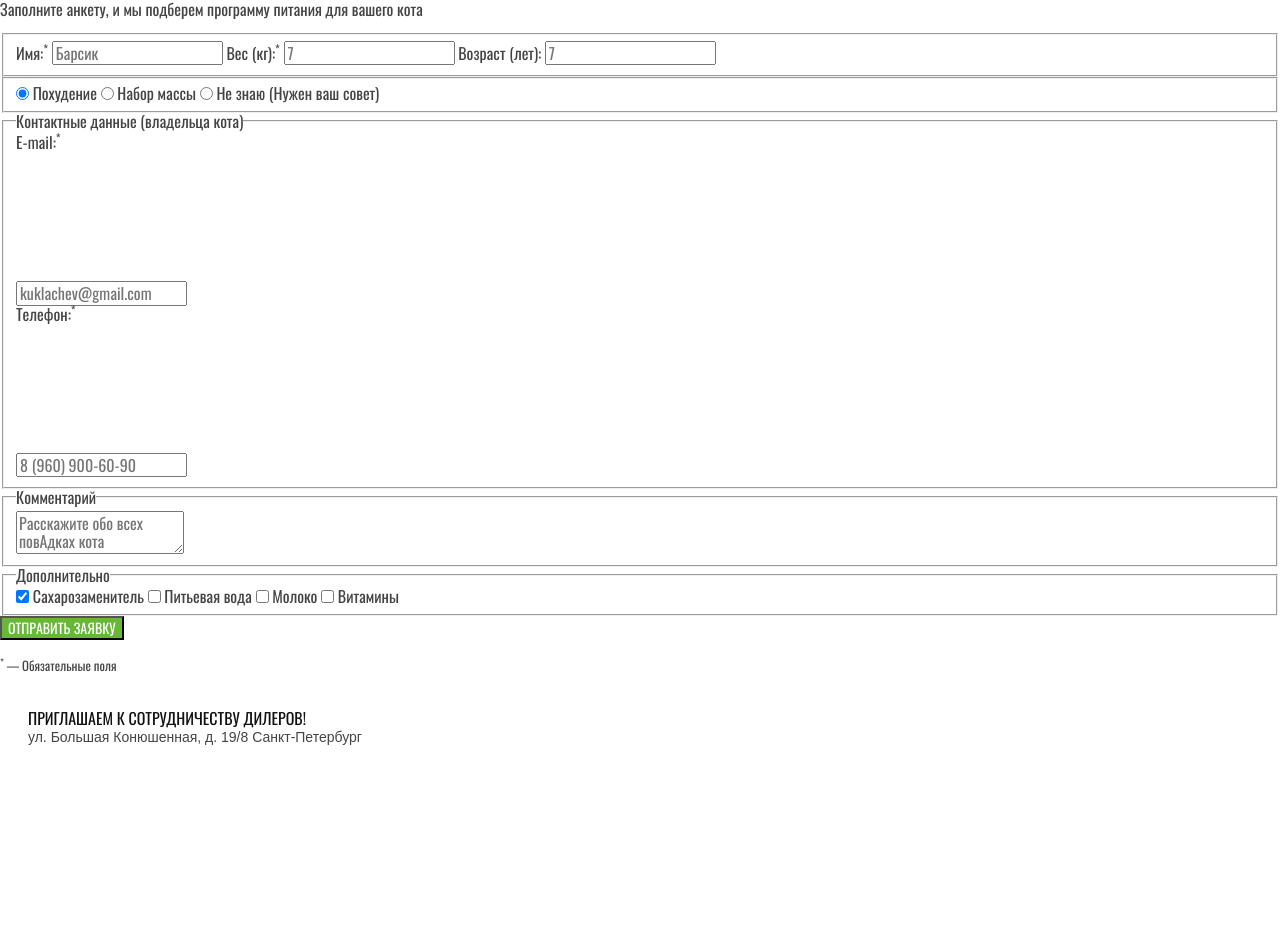
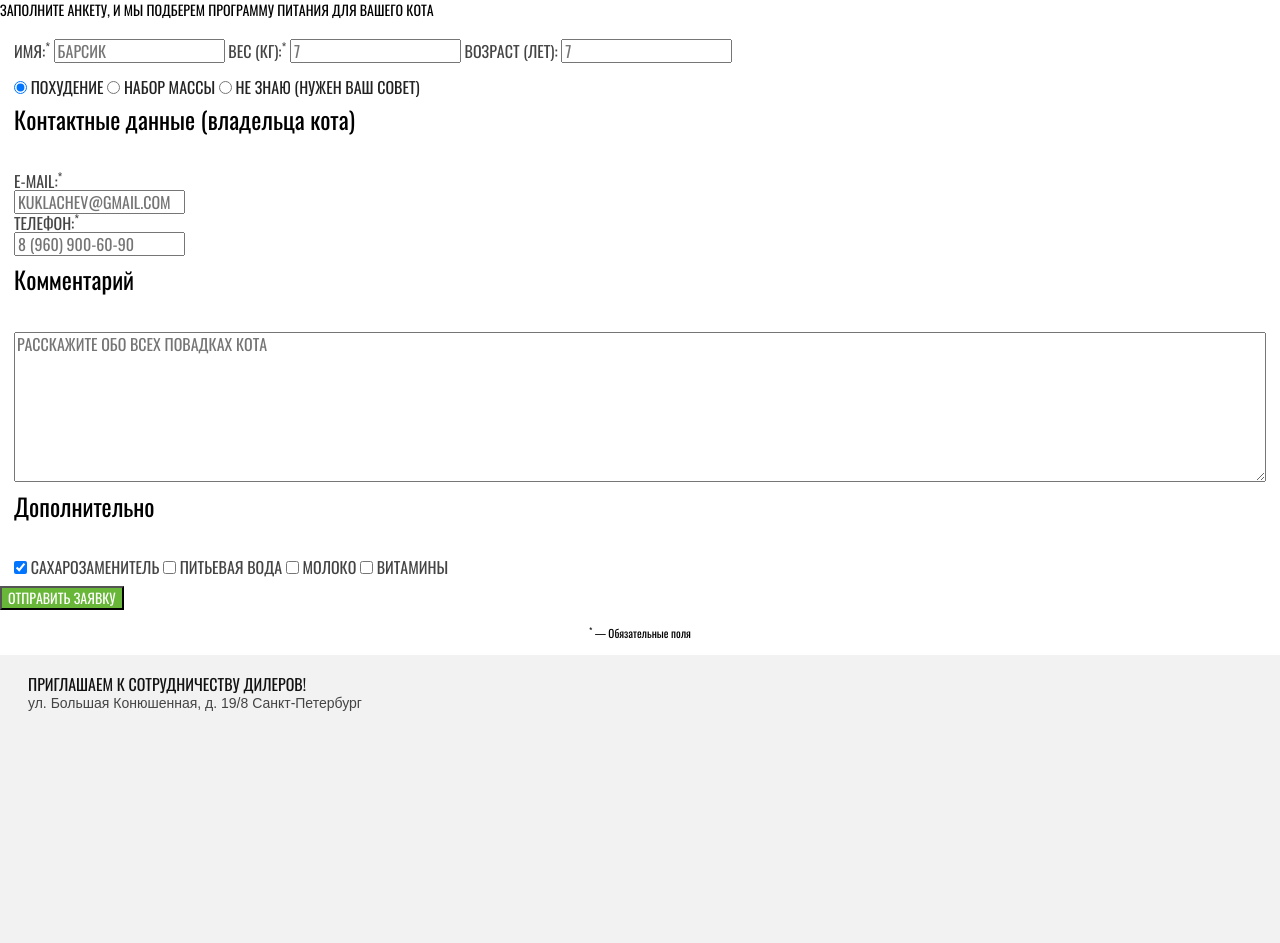
Before and after one commit to Viktor-Rybakov/Cat-energy, a website: page source/form.html in a window 1280 px wide. Shown: the part 166-1109 px from the top of the page. Drawn offline with nearby package versions, Linux system fonts and the light colour scheme; files that its build step writes are made by us from their sources.

Commit message:
Добавляет стили страницы form

```diff
--- a/source/form.html
+++ b/source/form.html
@@ -23,7 +23,7 @@
           </li>
 
           <li class="main-menu__item">
-            <a class="main-menu__link" href="#">Каталог продукции</a>
+            <a class="main-menu__link" href="catalog.html">Каталог продукции</a>
           </li>
 
           <li class="main-menu__item main-menu__item--current">
@@ -84,7 +84,7 @@
 
             <div class="form__field-container">
               <input class="form__input" id="email-field" type="email" name="email" placeholder="kuklachev@gmail.com" required autocomplete="on">
-              <svg class="form__field-icon"></svg>
+              <svg class="form__field-icon" width="18" height="13"></svg>
             </div>
 
             <label class="form__label" for="tel-field">
@@ -93,18 +93,18 @@
 
             <div class="form__field-container">
               <input class="form__input" id="tel-field" type="tel" name="tel" placeholder="8 (960) 900-60-90" required autocomplete="on">
-              <svg class="form__field-icon"></svg>
+              <svg class="form__field-icon" width="20" height="20"></svg>
             </div>
           </fieldset>
 
           <fieldset class="form__fieldset">
-            <legend class="form__label">Комментарий</legend>
+            <legend class="form__legend">Комментарий</legend>
 
             <textarea class="form__textarea" name="comment" placeholder="Расскажите обо всех повАдках кота"></textarea>
           </fieldset>
 
           <fieldset class="form__fieldset">
-            <legend class="form__label">Дополнительно</legend>
+            <legend class="form__legend">Дополнительно</legend>
 
             <input class="form__checkbox" id="sweetener-field" type="checkbox" name="sweetener" checked>
             <label class="form__label" for="sweetener-field">Сахарозаменитель</label>
@@ -136,9 +136,9 @@
             <span class="contacts__address">ул. Большая Конюшенная, д. 19/8</span>
             <span class="contacts__city">Санкт-Петербург</span>
           </address>
+        </div>
 
-          <iframe class="contacts__map"></iframe>
-        </div>
+        <iframe class="contacts__map"></iframe>
       </section>
     </main>
 
@@ -151,21 +151,21 @@
         <li class="socials__item">
           <a class="socials__link" href="https://vk.com" aria-label="Ссылка на Вконтакте"
               target="_blank" rel="noopener noreferrer nofollow">
-            <svg class="socials__icon"></svg>
+            <svg class="socials__icon" width="23" height="16"></svg>
           </a>
         </li>
 
         <li class="socials__item">
           <a class="socials__link" href="https://www.instagram.com" aria-label="Ссылка на Instagram"
               target="_blank" rel="noopener noreferrer nofollow">
-            <svg class="socials__icon"></svg>
+            <svg class="socials__icon" width="16" height="16"></svg>
           </a>
         </li>
 
         <li class="socials__item">
           <a class="socials__link" href="https://facebook.com" aria-label="Ссылка на Facebook"
               target="_blank" rel="noopener noreferrer nofollow">
-            <svg class="socials__icon"></svg>
+            <svg class="socials__icon" width="22" height="22"></svg>
           </a>
         </li>
       </ul>
--- a/source/sass/blocks/contacts.scss
+++ b/source/sass/blocks/contacts.scss
@@ -2,11 +2,15 @@
 // Contacts
 
 .contacts {
-
+  background-color: var(--dark-background-color);
 }
 
 .contacts__container {
   padding: 20px 28px;
+
+  &--main {
+    background-color: var(--light-backgound-color);
+  }
 }
 
 .contacts__slogan {
--- /dev/null
+++ b/source/sass/blocks/form-section.scss
@@ -0,0 +1,17 @@
+/* stylelint-disable block-no-empty */
+// Form-section
+
+.form-section {
+
+}
+
+.form-section__description {
+  font-size: 14px;
+  line-height: 18px;
+  color: var(--contrast-dark-text-color);
+  text-transform: uppercase;
+}
+
+.form-section__form {
+
+}
--- /dev/null
+++ b/source/sass/blocks/form.scss
@@ -0,0 +1,82 @@
+/* stylelint-disable block-no-empty */
+// Form
+
+.form {
+
+}
+
+.form__fieldset {
+  border: none;
+
+  &--bordered {
+
+  }
+}
+
+.form__label {
+  line-height: 18px;
+  text-transform: uppercase;
+}
+
+.form__fieldset--bordered .form__label {
+  color: var(--contrast-dark-text-color-3);
+}
+
+.form__input {
+  line-height: 18px;
+  text-transform: uppercase;
+  color: var(--primary-text-color);
+
+  &::placeholder {
+    opacity: 1;
+  }
+}
+
+.form__radio {
+
+}
+
+.form__legend {
+  margin-bottom: 34px;
+  font-size: 24px;
+  line-height: 26px;
+  color: var(--contrast-dark-text-color);
+}
+
+.form__field-container {
+  position: relative;
+}
+
+.form__field-icon {
+  position: absolute;
+  top: 50%;
+  right: 0;
+  transform: translateY(50%);
+}
+
+.form__textarea {
+  width: 100%;
+  height: 150px;
+  line-height: 18px;
+  text-transform: uppercase;
+  color: var(--primary-text-color);
+
+  &::placeholder {
+    opacity: 1;
+  }
+}
+
+.form__checkbox {
+
+}
+
+.form__submit {
+
+}
+
+.form__note {
+  font-size: 14px;
+  line-height: 16px;
+  color: var(--contrast-dark-text-color);
+  text-align: center;
+}
--- a/source/sass/blocks/section.scss
+++ b/source/sass/blocks/section.scss
@@ -7,6 +7,7 @@
 
 .section__main-title {
   font-size: 36px;
+  font-weight: 400;
   color: var(--contrast-dark-text-color);
 }
 
--- a/source/sass/style.scss
+++ b/source/sass/style.scss
@@ -23,7 +23,9 @@
 @import "blocks/goal.scss";
 @import "blocks/how-it-works.scss";
 @import "blocks/results.scss";
+@import "blocks/form-section.scss";
 @import "blocks/slider.scss";
 @import "blocks/contacts.scss";
 @import "blocks/socials.scss";
 @import "blocks/footer.scss";
+@import "blocks/form.scss";
--- a/source/sass/variables.scss
+++ b/source/sass/variables.scss
@@ -17,13 +17,14 @@
   --special-grey-4: #e6e6e6;
   --special-dark-grey: #444444; //+
   --special-dark-grey-2: #666666;
-  --special-dark-grey-3: #222222;
+  --special-dark-grey-3: #222222; //+
 
   // Variables
 
   --primary-text-color: var(--special-dark-grey); //+
   --contrast-dark-text-color: var(--basic-black); //+
   --contrast-dark-text-color-2: var(--special-black); //+
+  --contrast-dark-text-color-3: var(--special-dark-grey-3); //+
   --contrast-light-text-color: var(--basic-white); //+
 
   --light-backgound-color: var(--basic-white); //+
```
Also changed, not shown: source/index.html (+2 -2 lines).
